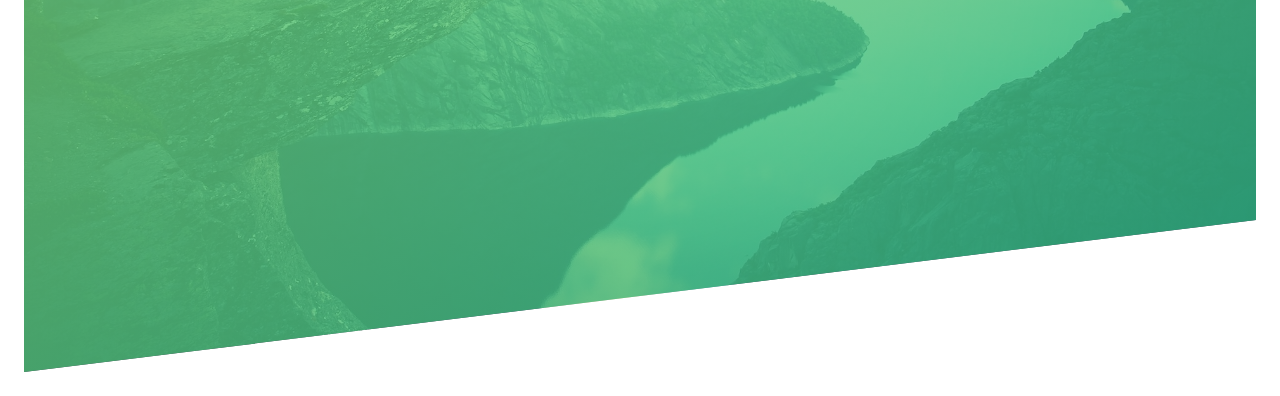
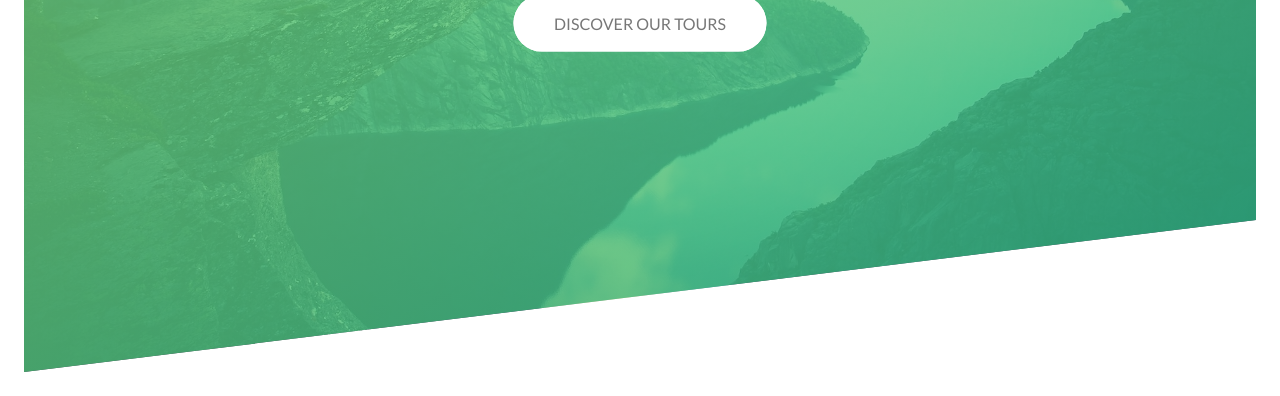
Before and after one commit to SujeethJinesh/AdvancedCSSTutorial, a plain HTML site: page Natours/starter/index.html in a window 1280 px wide. Shown: the part 412-808 px from the top of the page. Drawn offline with Linux system fonts and the light colour scheme; files that its build step writes are made by us from their sources.

Commit message:
Add more animations

```diff
--- a/Natours/starter/css/style.css
+++ b/Natours/starter/css/style.css
@@ -57,6 +57,8 @@ body {
     left: 50%;
     /* To fix the div centering, we need to move the origin point of the div to the 50/50 mark */
     transform: translate(-50%, -50%);
+    /* Make sure that text align in the parent div for it to effect children */
+    text-align: center;
 }
 
 .heading-primary {
@@ -64,6 +66,7 @@ body {
     text-transform: uppercase;
 
     backface-visibility: hidden;
+    margin-bottom: 64px;
 }
 
 .heading-primary-main {
@@ -140,3 +143,82 @@ body {
         transform: translate(0);
     }
 }
+
+@keyframes moveInBottom {
+    /* we can define what should happen in the animation at whatever percentage is completed */
+    0% {
+        opacity: 0;
+        transform: translateY(32px);
+    }
+
+    100% {
+        opacity: 1;
+        transform: translate(0);
+    }
+}
+
+/* this is a link pseudo class --> style elements under special conditions */
+.btn:link,
+/* this is the visited state after the user has interacted with the element */
+.btn:visited {
+    text-transform: uppercase;
+    text-decoration: none;
+    padding: 15px 40px;
+    display: inline-block;
+
+    border-radius: 100px;
+    /* defines how long our transition should take to the other pseudo states (hover/active) should be on the root class */
+    transition: all 0.2s;
+    position: relative;
+}
+
+.btn:hover {
+    transform: translateY(-4px);
+    box-shadow: 0 12px 24px rgba(0, 0, 0, 0.23);
+}
+
+/* on click what we should do */
+.btn:active {
+    transform: translateY(-2px);
+    box-shadow: 0 4px 12px rgba(0, 0, 0, 0.23);
+}
+
+.btn-white {
+    background-color: #ffffff;
+    color: #777777;
+}
+
+.btn-animated {
+    animation: moveInBottom 0.5s ease-out 0.9s;
+    animation-fill-mode: backwards; /* will put in the animation style of 0% on page load */
+}
+
+/* does things after the click */
+.btn::after {
+    /* Content and display need to be defined */
+    content: "";
+    display: inline-block;
+
+    /* This would be 100% the height + width of the button */
+    height: 100%;
+    width: 100%;
+    border-radius: 100px;
+
+    /* but this new button behind the current one (need to also make parent button relative) */
+    position: absolute;
+    top: 0;
+    left: 0;
+    z-index: -1;
+
+    /* add in our transition */
+    transition: all .4s;
+}
+
+.btn-white::after {
+    background-color: #ffffff;
+}
+
+.btn:hover::after {
+    transform: scale(1.5);
+    opacity: 0;
+}
--- a/Natours/starter/index.html
+++ b/Natours/starter/index.html
@@ -25,6 +25,11 @@
                     <span class="heading-primary-main">Outdoors</span>
                     <span class="heading-primary-sub">is where life happens</span>
                 </h1>
+
+                <!-- we have multiple buttons with the same functionality, but some specific things -->
+                <a href="#" class="btn btn-white btn-animated">
+                    Discover our tours
+                </a>
             </div>
         </header>
     </body>
```
Lines whose indentation alone changed are shown as unchanged.
